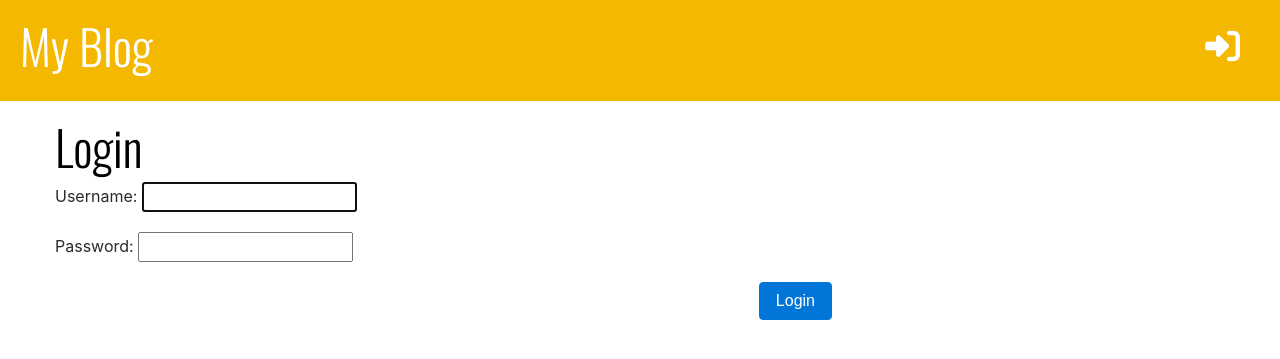
After one commit to khalidamairi3/django_blog_app, a Django app: page /accounts/login/ in a window 1280 px wide. The commit adds this page. Shown: the top 359 px of the page. Run offline with Django 3.2, Linux system fonts and the light colour scheme; some libraries are stand-ins or nearby versions.

```diff
--- a/blog/templates/base.html
+++ b/blog/templates/base.html
@@ -15,6 +15,11 @@
      {% if user.is_authenticated %}
        <a class="top-right" href=" {% url 'createpost' %}">  <i class="fas fa-plus"></i> </a>
        <a class="top-right" href=" {% url 'post-draft-list' %}">  <i class="fab fa-firstdraft"></i> </a>
+       <p class="top-right">Hello, {{ user.username }} <a  href=" {% url 'logout' %}"> (Logout) </a></p>
+       {% else %}
+       <a class="top-right" href=" {% url 'login' %}">  <i class="fas fa-sign-in-alt"></i> </a>
+
+
       {% endif %}
       <h1><a href="{% url 'postlist' %}"> My Blog</a></h1>
     </div>
--- a/blog/templates/index.html
+++ b/blog/templates/index.html
@@ -7,7 +7,7 @@
             <div class="col-md-8 post">
               <p class="date"> published : {{ post.pub_date}}</p>
               <h1> <a href="{% url 'detail' post.id %}">{{post.title}}</a></h1>
-              <p>{{post.text}}</p>
+              <p>{{post.text|truncatechars:50}}</p>
             </div>
 
           </div>
--- a/blog/templates/post-draft-list.html
+++ b/blog/templates/post-draft-list.html
@@ -6,7 +6,7 @@
             <div class="col-md-8 post">
               <p class="date"> craeted : {{ post.created_date}}</p>
               <h1> <a href="{% url 'detail' post.id %}">{{post.title}}</a></h1>
-              <p>{{post.text}}</p>
+              <p>{{post.text|truncatechars:50}}</p>
             </div>
 
           </div>
--- /dev/null
+++ b/blog/templates/registeration/login.html
@@ -0,0 +1,11 @@
+{% extends "base.html"%}
+{% block content %}
+<h1>Login</h1>
+    <form class="post-form-blog" action=""  method="post">
+      {% csrf_token %}
+      {{form.as_p}}
+
+      <button type="submit"class="btn btn-primary" name="button"> Login </button>
+
+    </form>
+{% endblock %}
--- a/blog/urls.py
+++ b/blog/urls.py
@@ -1,6 +1,6 @@
 from django.urls import path
-
 from . import views
+from django.contrib.auth import views as auth_views
 
 urlpatterns=[
     path("",views.postlist,name="postlist"),
@@ -9,4 +9,5 @@ urlpatterns=[
     path("post/<int:post_id>/edit",views.edit,name="edit"),
     path("post-draft-list",views.post_draft_list,name="post-draft-list"),
     path("post/<int:pk>/publish",views.publish_post,name="publish_post"),
+    path('accounts/login/', auth_views.LoginView.as_view(template_name="registeration/login.html"), name='login'),
 ]
--- a/mysite/settings.py
+++ b/mysite/settings.py
@@ -27,7 +27,8 @@ DEBUG = True
 
 ALLOWED_HOSTS = []
 
-
+LOGIN_REDIRECT_URL="postlist"
+LOGOUT_REDIRECT_URL="postlist"
 # Application definition
 
 INSTALLED_APPS = [
--- a/mysite/urls.py
+++ b/mysite/urls.py
@@ -15,8 +15,12 @@ Including another URLconf
 """
 from django.contrib import admin
 from django.urls import path,include
+from django.contrib.auth import views as auth_views
 
 urlpatterns = [
     path('admin/', admin.site.urls),
-    path('',include("blog.urls"))
+    path('',include("blog.urls")),
+    path('accounts/login/', auth_views.LoginView.as_view(template_name="registeration/login.html"), name='login'),
+    path('accounts/logout/', view=auth_views.LogoutView.as_view(), name='logout'),
+
 ]
```
Also changed, not shown: blog/views.py (+5 -7 lines), db.sqlite3.
